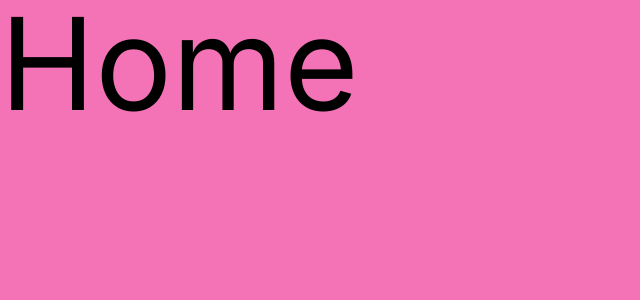
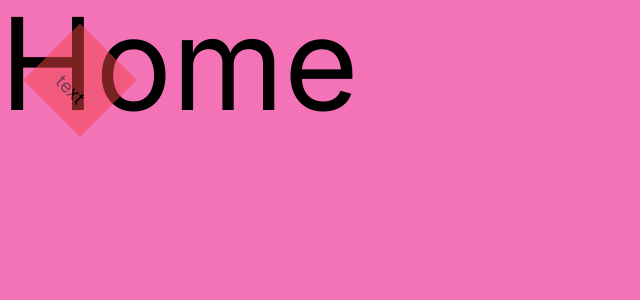
Before and after one commit to Moon-YJ/next13-api-crud, a Next.js app: page / in a window 1280 px wide. Shown: the top 300 px of the page, without its empty margins (0-640 px from the left). Built offline with nearby package versions, Linux system fonts and the light colour scheme.

Commit message:
tailwind 관련 확장기능 추가

```diff
--- a/src/app/page.js
+++ b/src/app/page.js
@@ -4,6 +4,9 @@ export default function Home() {
 	return (
 		<main className='w-full h-screen bg-pink-300 wide:bg-pink-400 web:bg-pink-500 tablet:bg-pink-600 mobile:bg-pink-700'>
 			<h1 className='text-9xl tablet:text-4xl mobile:text-base'>Home</h1>
+			<div className='absolute top-0 left-0 flex justify-center w-10 h-10 p-10 m-10 text-lg transition-all duration-300 rotate-45 bg-red-500 opacity-50 text-pink scale-120'>
+				text
+			</div>
 		</main>
 	);
 }
```
